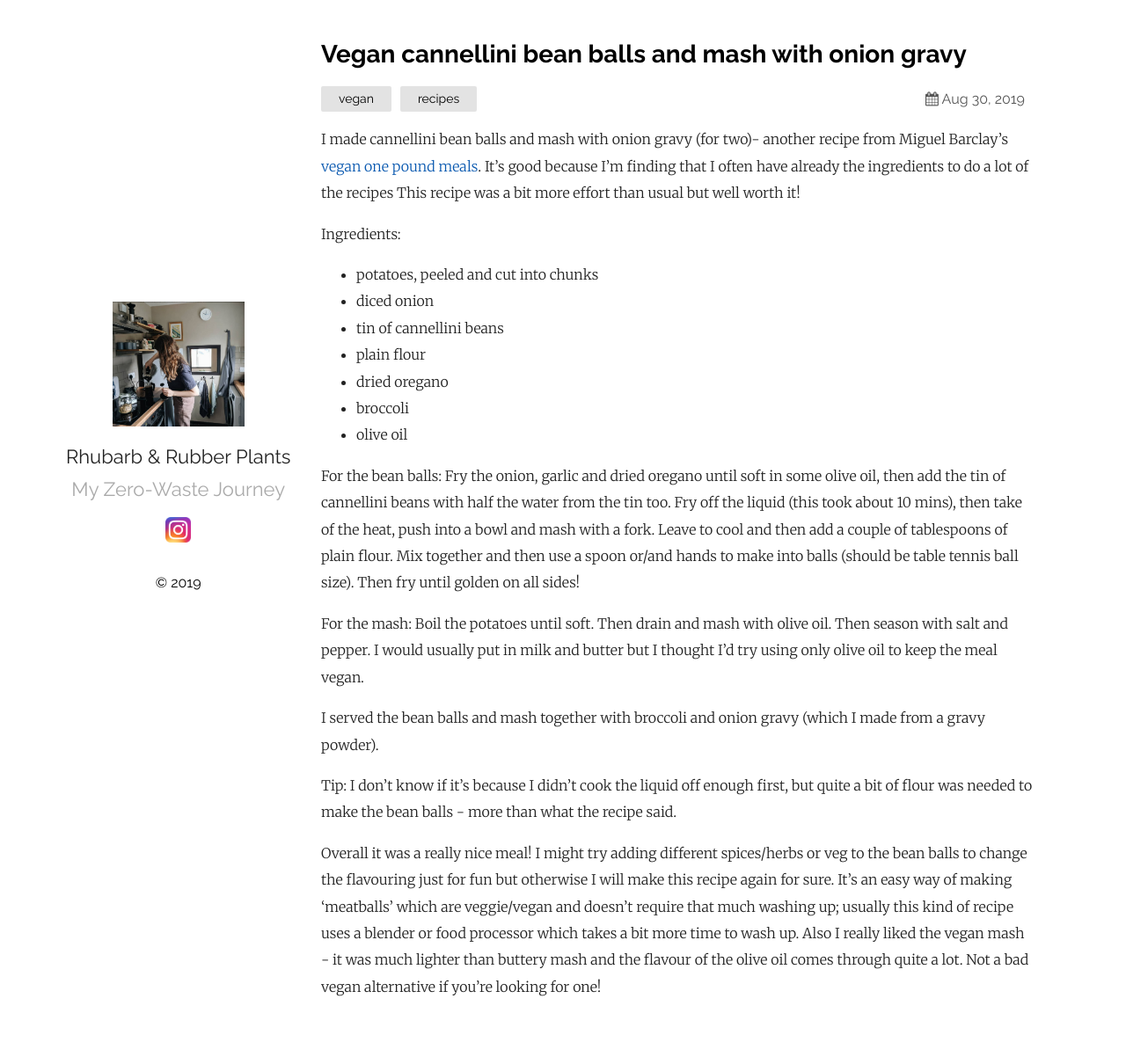
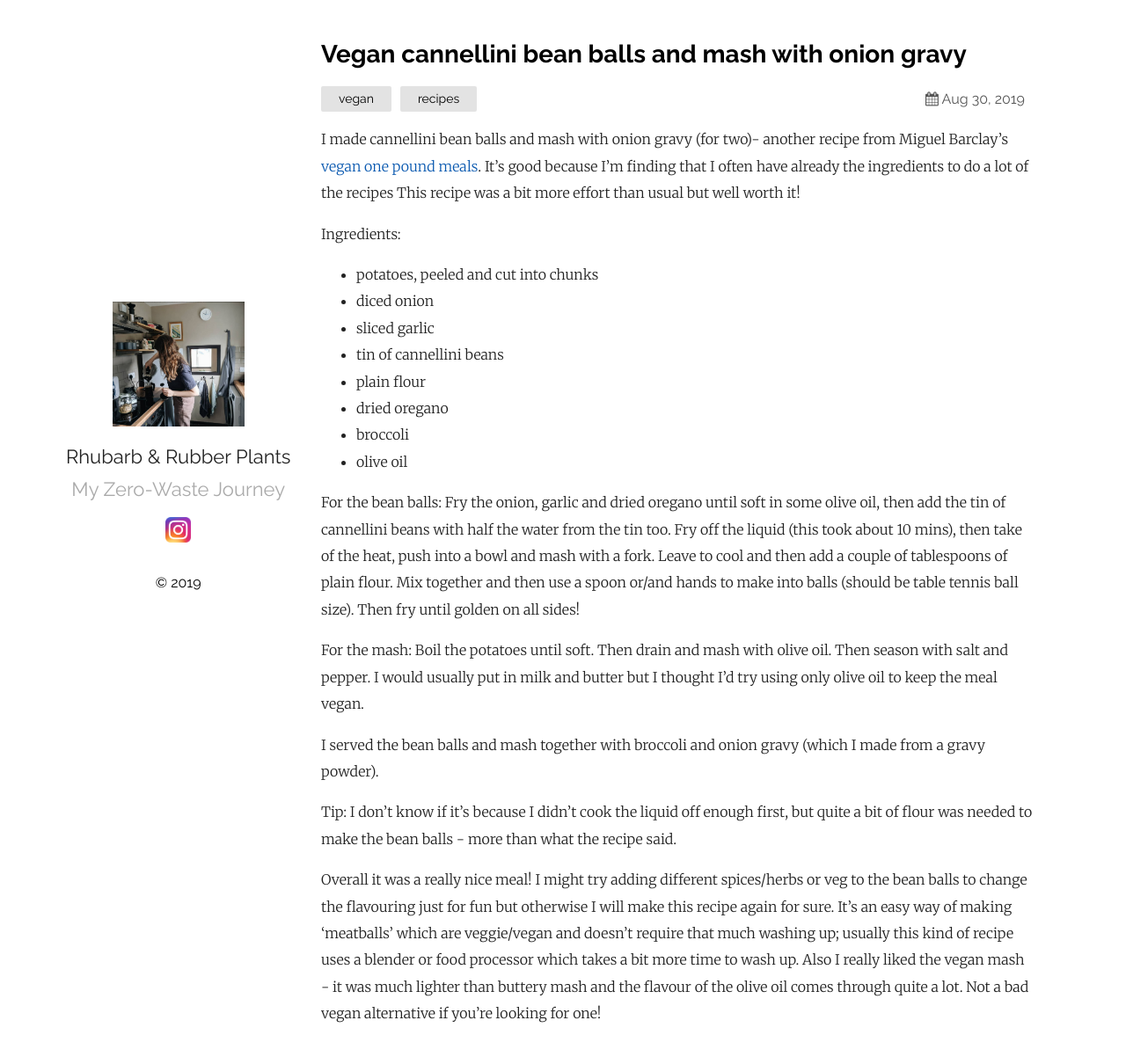
Before and after one commit to rhubarbandrubberplants/rhubarbandrubberplants.github.io, a Jekyll site: the page built from _posts/2019-08-30-beanballs.md, in a window 1280 px wide and 1213 px high. Shown: the top 1202 px of the window at 88% size. Built offline with Jekyll 4.4.1, drawn with Linux system fonts in a browser that asks for light colours.

Commit message:
upload beanballs post correction

```diff
--- a/_posts/2019-08-30-beanballs.md
+++ b/_posts/2019-08-30-beanballs.md
@@ -12,6 +12,7 @@ This recipe was a bit more effort than usual but well worth it!
 Ingredients:
 * potatoes, peeled and cut into chunks
 * diced onion
+* sliced garlic
 * tin of cannellini beans
 * plain flour
 * dried oregano
```
